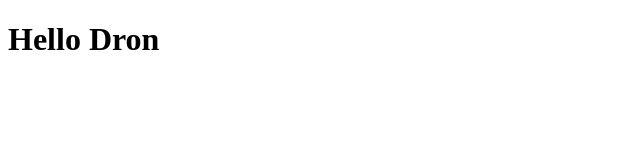
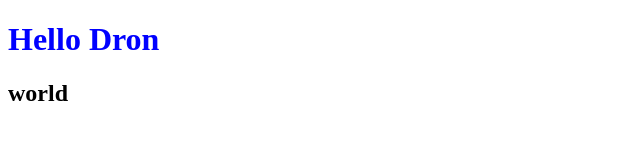
Before and after one commit to SalatSR/work1, a plain HTML site: page index.html in a window 1280 px wide. Shown: the whole page, without its empty margins (0-640 px from the left). Drawn offline with Linux system fonts and the light colour scheme.

Commit message:
added changes css and index

```diff
--- a/index.html
+++ b/index.html
@@ -1,8 +1,10 @@
 <!DOCTYPE html>
 <html>
 <head>
+ <link rel="stylesheet" href="style.css" >
 </head>
 <body>
 	<h1>Hello Dron</h1>
+	<h2>world</h2>
 </body>
 </html>
--- a/style.css
+++ b/style.css
@@ -0,0 +1,3 @@
+h1 {
+	color: blue;
+}
```
